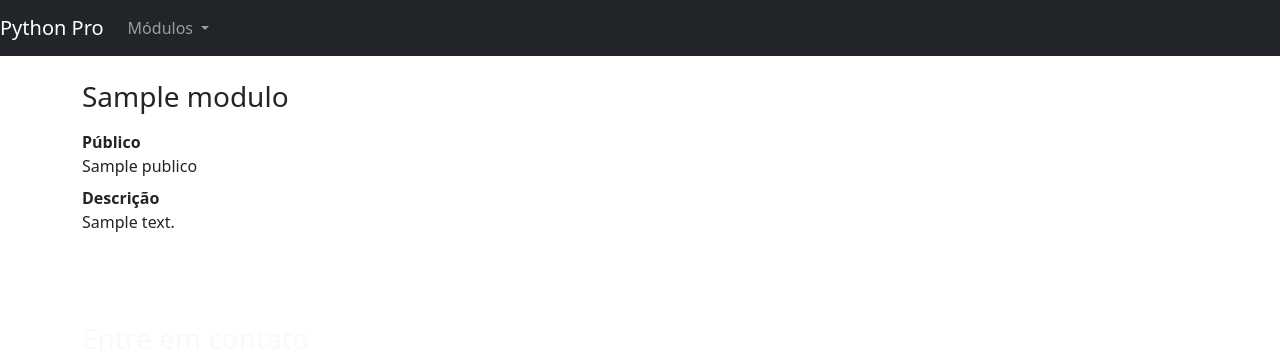
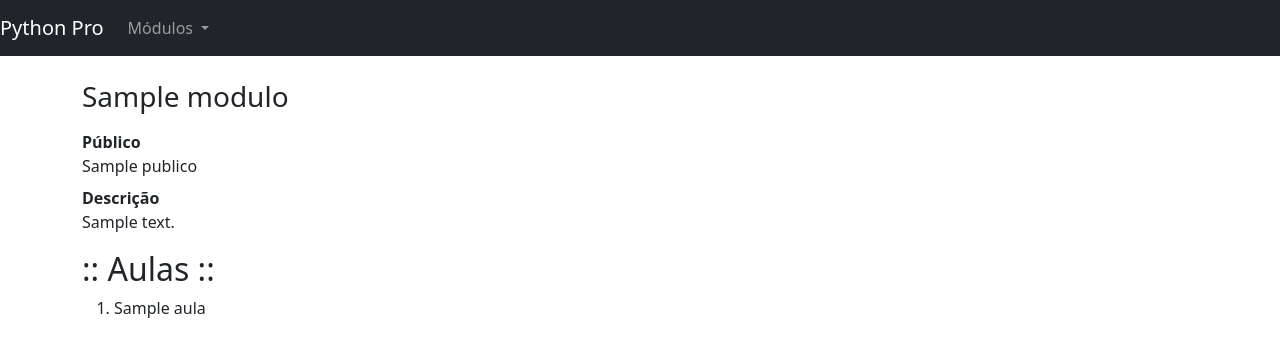
Before and after one commit to eduardovale76/Django-course, a Django app: template pypro/modulos/templates/modulos/modulo_detalhe.html in a window 1280 px wide. Shown: the top 357 px of the page. Run offline with Django 4.2, Linux system fonts and the light colour scheme; the template is opened without the code that fills it: most values are stand-ins (such as "Sample title", 1, 10 or a date in 2020); some libraries are stand-ins or nearby versions.

Commit message:
Access to Relation with _set Attribute

```diff
--- a/pypro/modulos/facade.py
+++ b/pypro/modulos/facade.py
@@ -12,3 +12,6 @@
 
 def encontrar_modulo(slug: str) -> Modulo:
     return Modulo.objects.get(slug=slug)
+
+def listar_aulas_de_modulo_ordenadas(modulo: Modulo):
+    return list(modulo.aula_set.order_by('order').all())
--- a/pypro/modulos/templates/modulos/modulo_detalhe.html
+++ b/pypro/modulos/templates/modulos/modulo_detalhe.html
@@ -15,6 +15,13 @@
                     <dt>Descrição</dt>
                     <dd>{{modulo.descricao}}</dd>
                 </dl>
+                <h2>:: Aulas ::</h2>
+                <ol>
+                    {% for aula in aulas %}
+                        <li>{{ aula.titulo }} </li>
+                    {% endfor %}
+                </ol>
+
             </div>
         </div>
     </div>
--- a/pypro/modulos/views.py
+++ b/pypro/modulos/views.py
@@ -3,4 +3,5 @@
 
 def detalhe(request, slug):
     modulo = facade.encontrar_modulo(slug)
-    return render(request,'modulos/modulo_detalhe.html', {'modulo': modulo})
+    aulas = facade.listar_aulas_de_modulo_ordenadas(modulo)
+    return render(request,'modulos/modulo_detalhe.html', {'modulo': modulo, 'aulas': aulas})
```
Also changed, not shown: pypro/modulos/tests/test_modulos_detalhe.py (+10 -2 lines).
